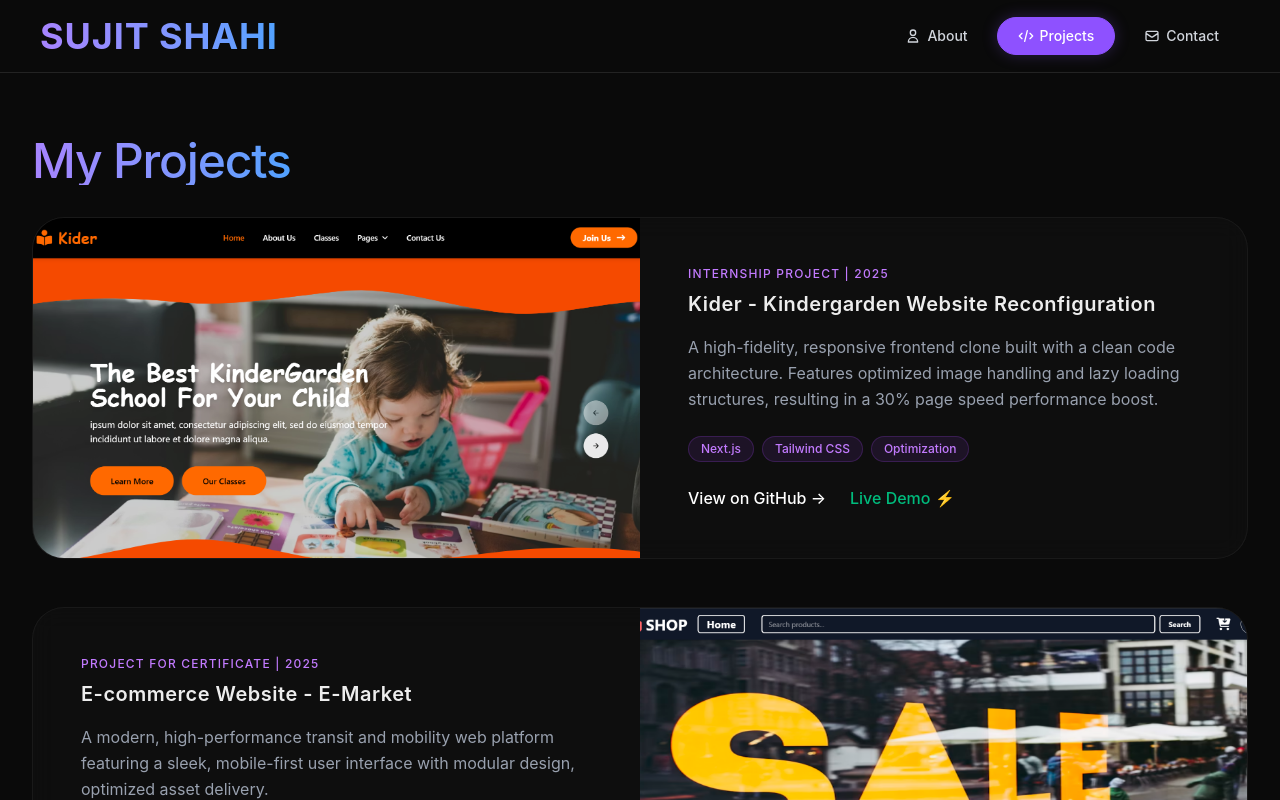
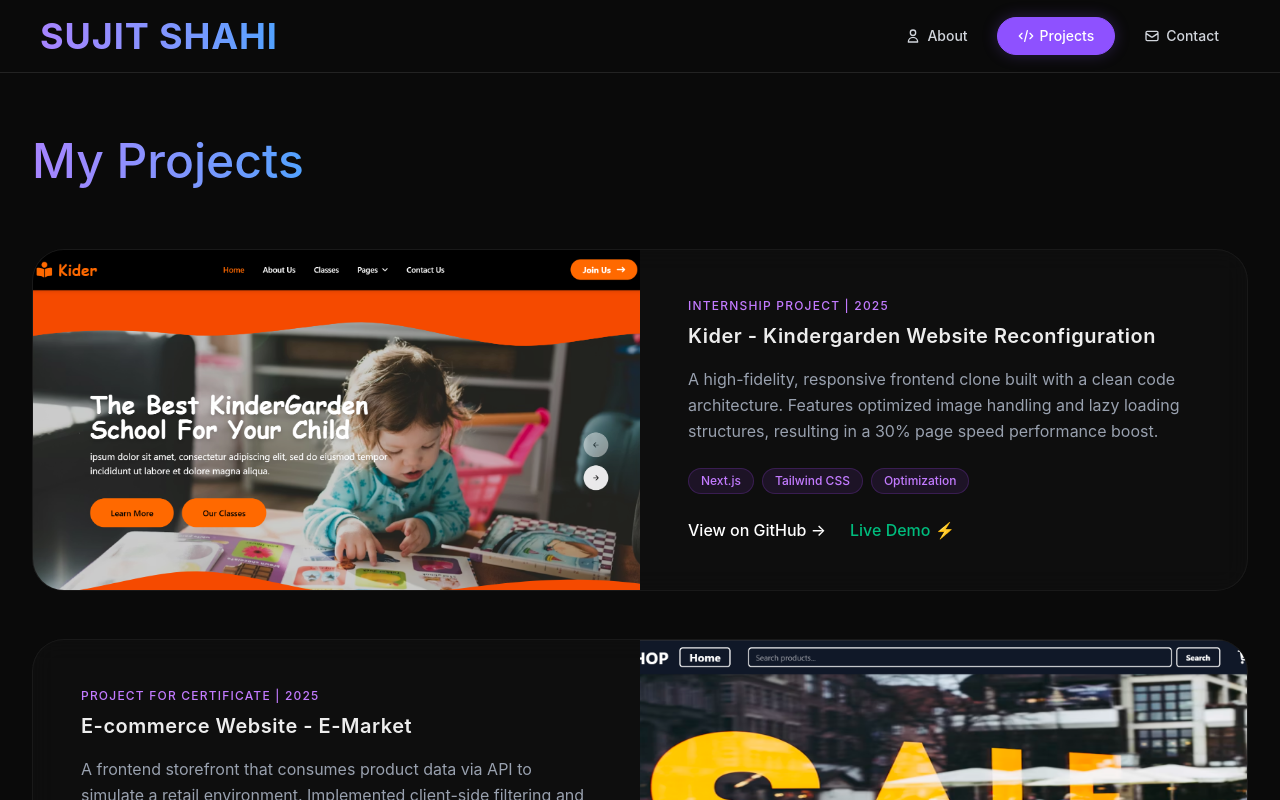
Before and after one commit to sujitshahi/PORTFOLIO, a Next.js app: page /Projects in a window 1280 px wide. Shown: the top 800 px of the page. Built offline with nearby package versions, Linux system fonts and the light colour scheme.

Commit message:
changes in project

```diff
--- a/src/app/Projects/page.tsx
+++ b/src/app/Projects/page.tsx
@@ -16,7 +16,7 @@ const projectsData = [
     id: 2,
     category: "PROJECT FOR CERTIFICATE | 2025",
     title: "E-commerce Website - E-Market",
-    desc: "A modern, high-performance transit and mobility web platform featuring a sleek, mobile-first user interface with modular design, optimized asset delivery.",
+    desc: "A frontend storefront that consumes product data via API to simulate a retail environment. Implemented client-side filtering and sorting algorithms alongside local state management for the shopping cart and checkout simulation.",
     techStack: ["Next.js", "Tailwind CSS", "Component Libraries"],
     link: "https://github.com/sujitshahi/E-market",
     linkText: "View on GitHub →",
@@ -41,9 +41,9 @@ const projectsData = [
 
 export default function Projects() {
   return (
-    <div id="projects-page" className="block min-h-screen bg-[#0a0a0a] text-[#ededed] p-8 font-sans anticipate-fade-in">
+    <div id="projects-page" className="block min-h-screen bg-[#0a0a0a] text-[#ededed] p-8">
 
-      <div className="reveal-title text-5xl my-8 tracking-tight flex items-center gap-3 relative w-fit font-medium bg-linear-to-r from-violet-400 to-blue-400 bg-clip-text text-transparent">
+      <div className="text-5xl h-20 my-8 w-fit font-medium bg-linear-to-r from-violet-400 to-blue-400 bg-clip-text text-transparent ">
         My Projects
       </div>
 
--- a/src/app/page.tsx
+++ b/src/app/page.tsx
@@ -53,7 +53,7 @@ export default function page() {
         after:h-0.75 after:bg-linear-to-r after:from-[#a78bfa] after:to-[#60a5fa]
         after:w-full">
 
-        {/* Wrapped "About" in a span with the identical gradient config */}
+
         <h1 className="bg-linear-to-r from-violet-400 to-blue-400 bg-clip-text text-transparent">
           About
         </h1>
```
Lines whose indentation alone changed are shown as unchanged.
